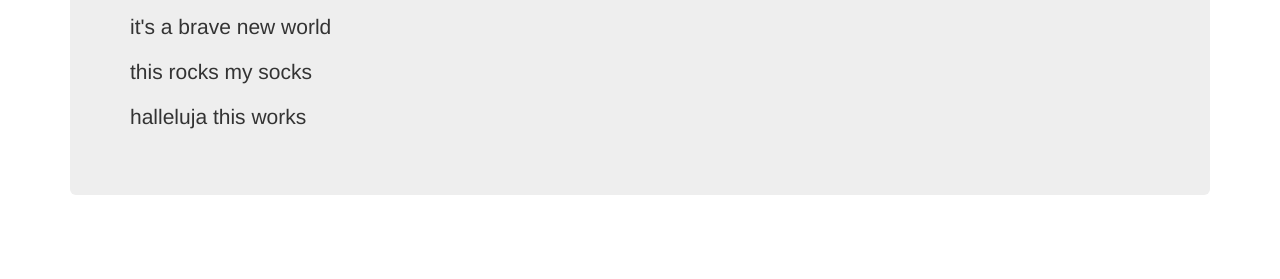
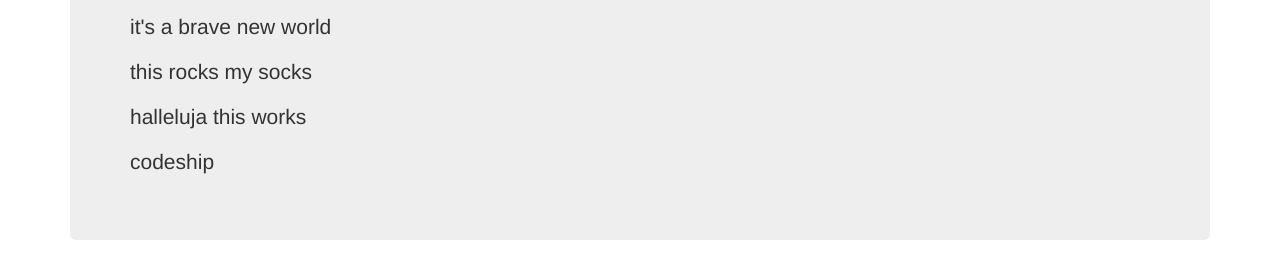
Before and after one commit to groenborg/Element-C, a website: page public/index.html in a window 1280 px wide. Shown: the part 143-422 px from the top of the page. Drawn offline with nearby package versions, Linux system fonts and the light colour scheme.

Commit message:
codeship

```diff
--- a/public/index.html
+++ b/public/index.html
@@ -20,6 +20,7 @@
                     <p>it's a brave new world</p>
                     <p> this rocks my socks</p>
                     <p> halleluja this works</p>
+					<p> codeship</p>
                 </div>
             </div>
         </div>
```
